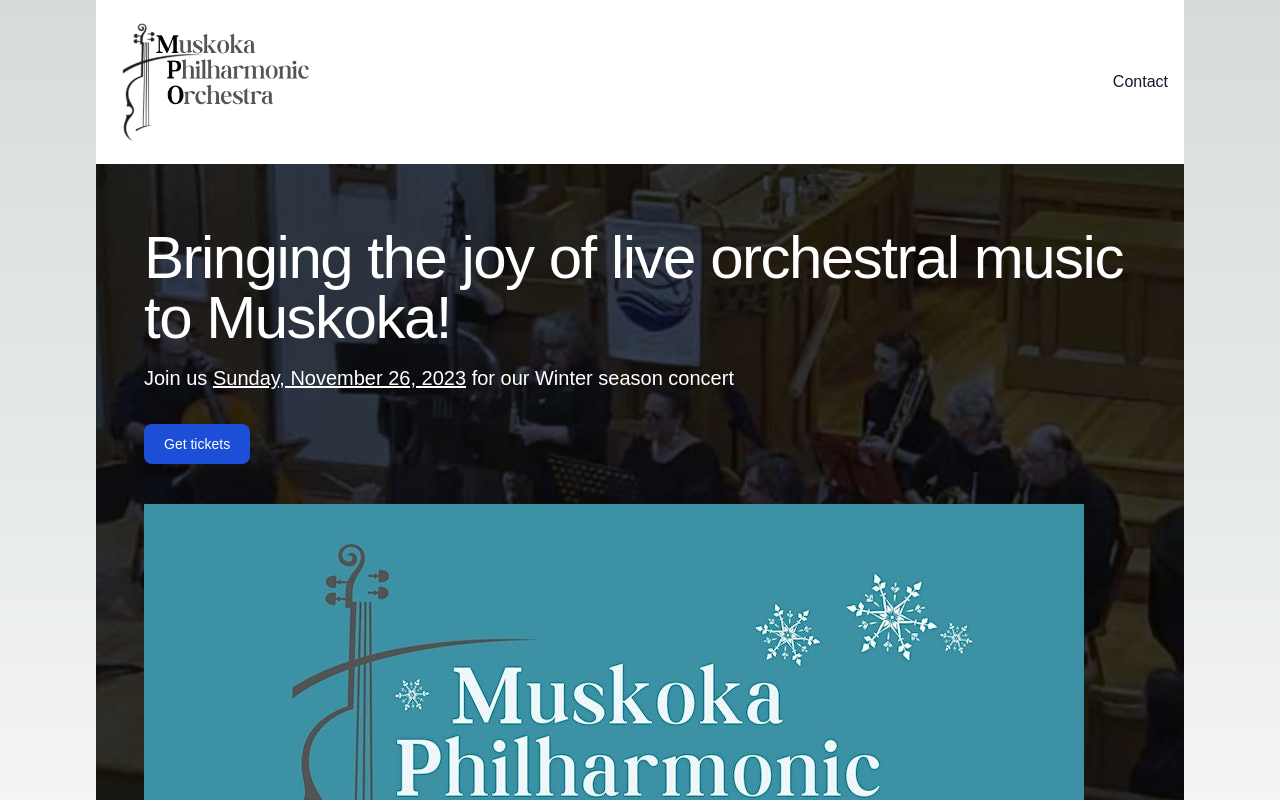
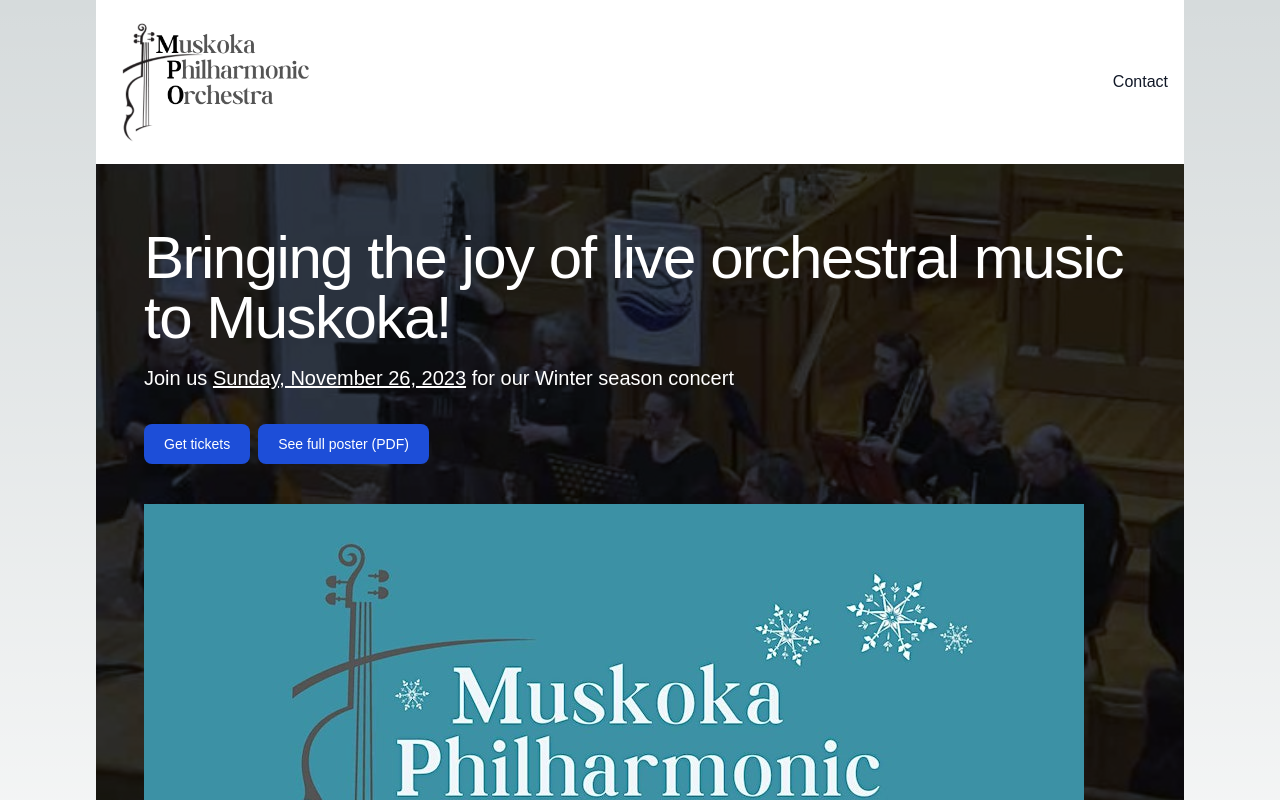
Before and after one commit to syntaxaire/muskokaphilharmonic.ca, a Next.js app: page / in a window 1280 px wide. Shown: the top 800 px of the page. Built offline with nearby package versions, Linux system fonts and the light colour scheme; a web font is replaced by a local one.

Commit message:
Update with posters

```diff
--- a/components/splash.js
+++ b/components/splash.js
@@ -14,7 +14,7 @@
           </p>
           <a
             href='https://www.eventbrite.com/e/muskoka-philharmonic-orchestra-in-concert-winters-awakening-tickets-742979560867?aff=oddtdtcreator'
-            className='block py-2 pl-3 pr-4 rounded hover:bg-gray-100 md:hover:bg-transparent md:border-0 md:p-0 dark:text-white md:dark:hover:text-blue-500 dark:hover:bg-gray-700 dark:hover:text-white md:dark:hover:bg-transparent'
+            className='py-2 pl-3 pr-4 rounded hover:bg-gray-100 md:hover:bg-transparent md:border-0 md:p-0 dark:text-white md:dark:hover:text-blue-500 dark:hover:bg-gray-700 dark:hover:text-white md:dark:hover:bg-transparent'
             target='_blank'
           >
             <button
@@ -24,11 +24,23 @@
               Get tickets
             </button>
           </a>
+          <a
+            href='/events/2023-11-26/Blue Festive MPO Nov Poster - digital.pdf'
+            className='py-2 pl-3 pr-4 rounded hover:bg-gray-100 md:hover:bg-transparent md:border-0 md:p-0 dark:text-white md:dark:hover:text-blue-500 dark:hover:bg-gray-700 dark:hover:text-white md:dark:hover:bg-transparent'
+            target='_blank'
+          >
+            <button
+              type='button'
+              className='text-white bg-blue-700 hover:bg-blue-800 focus:ring-4 focus:ring-blue-300 font-medium rounded-lg text-sm px-5 py-2.5 mr-2 mb-2 dark:bg-blue-600 dark:hover:bg-blue-700 focus:outline-none dark:focus:ring-blue-800'
+            >
+              See full poster (PDF)
+            </button>
+          </a>
         </div>
         <Image
           className='mt-8'
           src='/events/2023-11-26/winters_awakening.jpg'
-          alt="Winter's Awakening concert poster for November 26, 2023"
+          alt='Concert announcement for November 26, 2023'
           width='940'
           height='470'
         />
```
Also changed, not shown: 2 other files (tests, documents, lock files or other folders).
